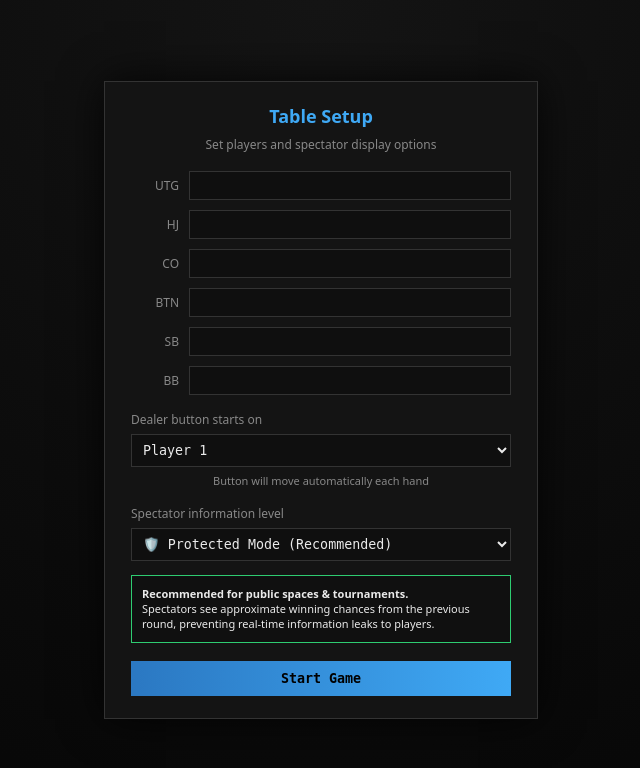
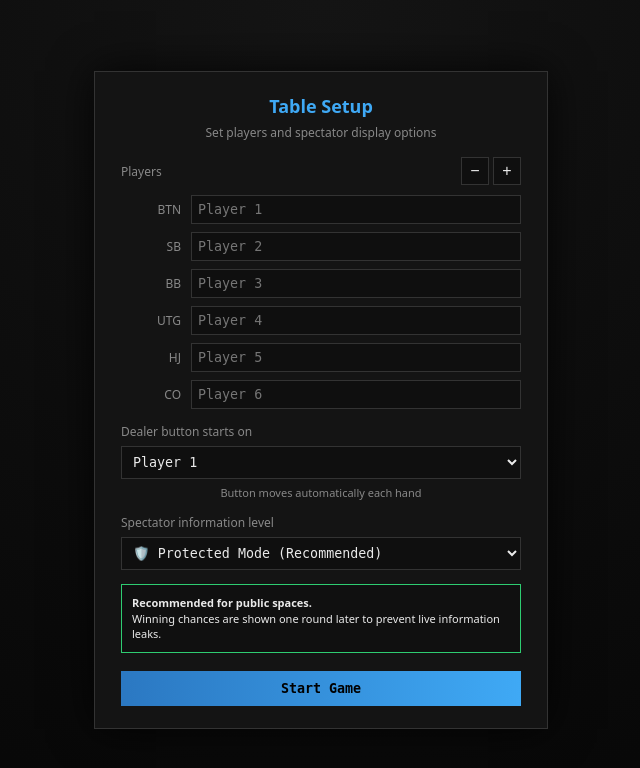
Before and after one commit to Plumpduck1/Poker-Equity-Server, a Flask app: page /host/config in a window 1280 px wide. Shown: the top 768 px of the page, without its empty margins (319-959 px from the left). Run offline with Flask 3, Linux system fonts and the light colour scheme.

Commit message:
dynamic players

```diff
--- a/app.py
+++ b/app.py
@@ -3,7 +3,7 @@ import os
 import random
 import sqlite3
 
-from equity import calculate_equity_multi
+from equity import calculate_equity_multi  # (optionally also import describe_hand if you want)
 from treys import Evaluator, Card
 
 app = Flask(__name__)
@@ -15,6 +15,7 @@ app = Flask(__name__)
 INFO_FULL = "FULL"               # live equities + hole cards (home games)
 INFO_DELAYED = "DELAYED_EQUITY"  # 1-street delayed equities + no hole cards (public)
 
+# "previous street" mapping (used by protected mode)
 PHASE_BACK = {
     "PREFLOP": None,
     "FLOP": "PREFLOP",
@@ -22,6 +23,8 @@ PHASE_BACK = {
     "RIVER": "TURN",
     "SHOWDOWN": "RIVER",
 }
+
+STREETS = ("PREFLOP", "FLOP", "TURN", "RIVER", "SHOWDOWN")
 
 # =============================
 # Database
@@ -54,9 +57,55 @@ SUITS = "cdhs"
 def fresh_deck():
     return [f"{r}{s}" for r in RANKS for s in SUITS]
 
+# Position labels per table size (2–10)
+POSITION_MAP = {
+    2: ["BTN", "BB"],
+    3: ["BTN", "SB", "BB"],
+    4: ["BTN", "SB", "BB", "UTG"],
+    5: ["BTN", "SB", "BB", "UTG", "CO"],
+    6: ["BTN", "SB", "BB", "UTG", "HJ", "CO"],
+    7: ["BTN", "SB", "BB", "UTG", "UTG+1", "HJ", "CO"],
+    8: ["BTN", "SB", "BB", "UTG", "UTG+1", "UTG+2", "HJ", "CO"],
+    9: ["BTN", "SB", "BB", "UTG", "UTG+1", "UTG+2", "UTG+3", "HJ", "CO"],
+    10:["BTN", "SB", "BB", "UTG", "UTG+1", "UTG+2", "UTG+3", "UTG+4", "HJ", "CO"],
+}
+
 def get_positions(players, button_index):
-    labels = ["BTN", "SB", "BB", "UTG", "HJ", "CO"]
-    return {players[(button_index + i) % 6]: labels[i] for i in range(6)}
+    n = len(players)
+    labels = POSITION_MAP.get(n)
+    if not labels:
+        # Fallback (should never happen if we enforce 2–10)
+        labels = ["BTN"] + [f"Seat{i}" for i in range(2, n + 1)]
+
+    return {
+        players[(button_index + i) % n]: labels[i]
+        for i in range(n)
+    }
+
+def iterations_for(players_count: int, phase: str) -> int:
+    """
+    Adaptive Monte Carlo iterations:
+    - More players => fewer iterations to keep responsiveness
+    - Later streets => fewer iterations (less unknown, lower variance)
+    """
+    n = max(2, int(players_count))
+
+    # Base scaled by players (heads-up can afford more)
+    base = 2200  # tweakable
+    iters = int(base / (n ** 0.9))  # gentle decay
+
+    # Street multiplier (later streets can be lower)
+    mult = {
+        "PREFLOP": 1.0,
+        "FLOP": 0.75,
+        "TURN": 0.55,
+        "RIVER": 0.40,
+    }.get(phase, 0.60)
+
+    iters = int(iters * mult)
+
+    # Clamp to sane limits
+    return max(200, min(2000, iters))
 
 # =============================
 # Global state (single table MVP)
@@ -92,12 +141,13 @@ def burn_card():
     game_state["burned"].append(scan_next_card())
 
 def deal_hole_cards():
+    n = len(game_state["players"])
     hands = {p: [] for p in game_state["players"]}
-    start = (game_state["button_index"] + 1) % 6
+    start = (game_state["button_index"] + 1) % n  # first card to SB (or next seat)
 
     for _ in range(2):
-        for i in range(6):
-            p = game_state["players"][(start + i) % 6]
+        for i in range(n):
+            p = game_state["players"][(start + i) % n]
             hands[p].append(scan_next_card())
 
     game_state["hands"] = hands
@@ -119,10 +169,15 @@ def deal_river():
     game_state["phase"] = "RIVER"
 
 # =============================
-# Showdown (deterministic)
+# Showdown (deterministic winner)
 # =============================
 
 def resolve_showdown(game):
+    """
+    Deterministic final result:
+    winner(s) get 100% split.
+    This is safe to reveal at hand end in both modes.
+    """
     evaluator = Evaluator()
     board = [Card.new(c) for c in game["board"]]
 
@@ -135,12 +190,7 @@ def resolve_showdown(game):
     winners = [p for p, s in scores.items() if s == best]
 
     share = 100.0 / len(winners)
-
-    game["display_equities"] = [
-        share if p in winners else 0.0
-        for p in game["players"]
-    ]
-
+    game["display_equities"] = [share if p in winners else 0.0 for p in game["players"]]
     game["tie_probability"] = 100.0 if len(winners) > 1 else 0.0
 
 # =============================
@@ -148,6 +198,7 @@ def resolve_showdown(game):
 # =============================
 
 def start_new_game(players, button_index, info_mode, manual_button=False):
+    n = len(players)
     return {
         "version": 0,
 
@@ -166,10 +217,10 @@ def start_new_game(players, button_index, info_mode, manual_button=False):
 
         # equity system
         "equity_by_phase": {},          # cache per phase
-        "last_completed_phase": None,   # ✅ REQUIRED for delayed mode
-        "display_equities": [0] * 6,
+        "last_completed_phase": None,   # for delayed mode
+        "display_equities": [0.0] * n,
         "display_hand_ranks": {},
-        "tie_probability": 0,
+        "tie_probability": 0.0,
     }
 
 # =============================
@@ -180,23 +231,16 @@ def resolve_display_info(game):
     phase = game["phase"]
     mode = game["info_mode"]
 
-    # FULL BROADCAST → live equity
+    # FULL BROADCAST → live equity for this phase
     if mode == INFO_FULL:
         return game["equity_by_phase"].get(phase)
 
-    # PROTECTED MODE → delayed equity
+    # PROTECTED MODE → 1-street delayed
     if mode == INFO_DELAYED:
-        last = game.get("last_completed_phase")
-        if not last:
-            return None
-
-        # Never show current street equity
-        if last == phase:
-            prev = PHASE_BACK.get(last)
-            return game["equity_by_phase"].get(prev)
-
-        # Show the most recently completed street
-        return game["equity_by_phase"].get(last)
+        prev = PHASE_BACK.get(phase)
+        if not prev:
+            return None  # nothing to show yet at PREFLOP
+        return game["equity_by_phase"].get(prev)
 
     return None
 
@@ -209,12 +253,19 @@ def host_config():
     global game_state
 
     if request.method == "POST":
-        players = request.form.getlist("players[]")
+        players = [p.strip() for p in request.form.getlist("players[]")]
         button_index = int(request.form["button_index"])
         info_mode = request.form.get("info_mode", INFO_DELAYED)
 
-        if len(players) != 6 or any(p.strip() == "" for p in players):
-            return "Must enter exactly 6 players", 400
+        # enforce 2–10 players
+        if len(players) < 2 or len(players) > 10 or any(p == "" for p in players):
+            return "Must enter between 2 and 10 players", 400
+
+        if info_mode not in (INFO_FULL, INFO_DELAYED):
+            info_mode = INFO_DELAYED
+
+        n = len(players)
+        button_index = button_index % n
 
         game_state = start_new_game(players, button_index, info_mode)
 
@@ -234,13 +285,15 @@ def host_view():
     if game_state is None:
         return redirect("/host/config")
 
+    n = len(game_state["players"])
+
     # ---------- POST controls ----------
     if request.method == "POST":
         action = request.form.get("action")
 
-        # Misdeal / force button
+        # Misdeal / force button to a specific seat
         if "force_button" in request.form:
-            new_btn = int(request.form["force_button"])
+            new_btn = int(request.form["force_button"]) % n
 
             game_state = start_new_game(
                 game_state["players"],
@@ -254,16 +307,16 @@ def host_view():
             bump_version()
             return redirect("/host")
 
-        # Main flow button
+        # Main flow button (Next Street / Showdown / Next Hand)
         if action == "advance":
+            phase = game_state["phase"]
 
-            if game_state["phase"] in ("WAITING", "SHOWDOWN"):
-
+            if phase in ("WAITING", "SHOWDOWN"):
                 # decide whether to rotate button
                 if game_state.get("manual_button"):
                     next_btn = game_state["button_index"]
                 else:
-                    next_btn = (game_state["button_index"] - 1) % 6
+                    next_btn = (game_state["button_index"] - 1) % n
 
                 game_state = start_new_game(
                     game_state["players"],
@@ -275,16 +328,13 @@ def host_view():
                 scan_full_deck_sim()
                 deal_hole_cards()
 
-            elif game_state["phase"] == "PREFLOP":
+            elif phase == "PREFLOP":
                 deal_flop()
-
-            elif game_state["phase"] == "FLOP":
+            elif phase == "FLOP":
                 deal_turn()
-
-            elif game_state["phase"] == "TURN":
+            elif phase == "TURN":
                 deal_river()
-
-            elif game_state["phase"] == "RIVER":
+            elif phase == "RIVER":
                 game_state["phase"] = "SHOWDOWN"
 
             bump_version()
@@ -295,30 +345,31 @@ def host_view():
     # ---------- GET: equity / showdown resolution ----------
     phase = game_state["phase"]
 
-    # Track whether public display changes (to bump version only when needed)
-    prev_display = list(game_state.get("display_equities", [0] * 6))
-    prev_tie = float(game_state.get("tie_probability", 0))
+    prev_display = list(game_state.get("display_equities", [0.0] * n))
+    prev_tie = float(game_state.get("tie_probability", 0.0))
 
+    # SHOWDOWN: deterministic final
     if phase == "SHOWDOWN":
         resolve_showdown(game_state)
 
-        # cache showdown too (useful for FULL mode consistency)
+        # Cache showdown result for FULL mode consistency (optional)
         game_state["equity_by_phase"][phase] = {
             "equities": list(game_state["display_equities"]),
             "hand_ranks": dict(game_state.get("display_hand_ranks", {})),
-            "tie_probability": game_state["tie_probability"],
+            "tie_probability": float(game_state["tie_probability"]),
         }
 
-        # mark showdown as completed for delayed logic
         game_state["last_completed_phase"] = "SHOWDOWN"
 
+    # NORMAL STREETS: Monte Carlo (cached per street)
     elif phase in ("PREFLOP", "FLOP", "TURN", "RIVER"):
-        # compute + cache equity once per phase
         if phase not in game_state["equity_by_phase"]:
+            iters = iterations_for(n, phase)
+
             equities, tie_prob, hand_ranks = calculate_equity_multi(
                 [game_state["hands"][p] for p in game_state["players"]],
                 player_names=game_state["players"],
-                iterations=500,
+                iterations=iters,
                 board_str=game_state["board"],
             )
 
@@ -328,33 +379,29 @@ def host_view():
                 "tie_probability": tie_prob,
             }
 
-            # ✅ THIS was missing in your code
+            # mark this street as completed (useful for debugging / future)
             game_state["last_completed_phase"] = phase
 
-        # resolve what can be shown publicly/host display-equity
         info = resolve_display_info(game_state)
         if info:
-            game_state["display_equities"] = info["equities"]
-            game_state["display_hand_ranks"] = info.get("hand_ranks", {})
-            game_state["tie_probability"] = info.get("tie_probability", 0)
+            game_state["display_equities"] = list(info.get("equities", [0.0] * n))
+            game_state["display_hand_ranks"] = dict(info.get("hand_ranks", {}))
+            game_state["tie_probability"] = float(info.get("tie_probability", 0.0))
         else:
-            game_state["display_equities"] = [0] * 6
+            game_state["display_equities"] = [0.0] * n
             game_state["display_hand_ranks"] = {}
-            game_state["tie_probability"] = 0
+            game_state["tie_probability"] = 0.0
 
     else:
-        game_state["display_equities"] = [0] * 6
+        game_state["display_equities"] = [0.0] * n
         game_state["display_hand_ranks"] = {}
-        game_state["tie_probability"] = 0
+        game_state["tie_probability"] = 0.0
 
-    # If delayed equities became available without a POST action, bump version now
+    # If display changed due to first-time equity compute (no POST), bump version
     if game_state["display_equities"] != prev_display or game_state["tie_probability"] != prev_tie:
         bump_version()
 
-    positions = get_positions(
-        game_state["players"],
-        game_state["button_index"],
-    )
+    positions = get_positions(game_state["players"], game_state["button_index"])
 
     return render_template(
         "host.html",
@@ -364,10 +411,8 @@ def host_view():
 
 @app.route("/")
 def audience_view():
-    # Always render the page
-    # Frontend will handle "not configured" state
+    # Always render; frontend handles "waiting for host"
     return render_template("audience.html", game=game_state)
-
 
 @app.route("/game_state")
 def game_state_json():
@@ -376,19 +421,14 @@ def game_state_json():
 
     public = dict(game_state)
 
-    # PROTECTED MODE — hide sensitive info
+    # Protected mode: do NOT leak hole cards or hand ranks
     if game_state["info_mode"] == INFO_DELAYED:
         public["hands"] = {}
         public["display_hand_ranks"] = {}
 
-    # FULL BROADCAST — allow everything
-    elif game_state["info_mode"] == INFO_FULL:
-        # hands are already in game_state
-        # display_hand_ranks already populated
-        pass
-
+    # Full broadcast: allow hole cards + hand ranks
+    # (Audience JS can show them when info_mode === "FULL")
     return public
-
 
 # =============================
 # Run
--- a/templates/config.html
+++ b/templates/config.html
@@ -28,7 +28,7 @@ body {
 }
 
 .config-container {
-    width: 380px;
+    width: 400px;
     background: var(--panel);
     border: 1px solid var(--border);
     padding: 22px 26px;
@@ -37,7 +37,7 @@ body {
 
 h1 {
     text-align: center;
-    margin: 0 0 8px 0;
+    margin: 0 0 6px 0;
     font-size: 18px;
     font-weight: 600;
     color: var(--accent);
@@ -47,17 +47,49 @@ h1 {
     text-align: center;
     font-size: 12px;
     color: var(--muted);
-    margin-bottom: 18px;
+    margin-bottom: 16px;
 }
 
-/* ---------- PLAYER INPUT ---------- */
+/* ---------- PLAYER CONTROLS ---------- */
+
+.player-header {
+    display: flex;
+    justify-content: space-between;
+    align-items: center;
+    margin-bottom: 10px;
+}
+
+.player-header span {
+    font-size: 12px;
+    color: var(--muted);
+}
+
+.player-controls button {
+    background: #0f0f0f;
+    border: 1px solid var(--border);
+    color: var(--text);
+    width: 28px;
+    height: 28px;
+    cursor: pointer;
+    font-size: 16px;
+}
+
+.player-controls button:hover {
+    border-color: var(--accent);
+}
+
+/* ---------- PLAYER INPUTS ---------- */
+
+.players {
+    margin-bottom: 10px;
+}
 
 .row {
     display: grid;
-    grid-template-columns: 48px 1fr;
+    grid-template-columns: 60px 1fr;
     gap: 10px;
     align-items: center;
-    margin-bottom: 10px;
+    margin-bottom: 8px;
 }
 
 .position {
@@ -83,7 +115,7 @@ input[type="text"]:focus {
 
 label {
     display: block;
-    margin-top: 16px;
+    margin-top: 14px;
     margin-bottom: 6px;
     font-size: 12px;
     color: var(--muted);
@@ -108,7 +140,6 @@ select:focus {
     color: var(--muted);
     margin-top: 6px;
     text-align: center;
-    line-height: 1.4;
 }
 
 /* ---------- INFO BOX ---------- */
@@ -132,7 +163,7 @@ select:focus {
 
 /* ---------- SUBMIT ---------- */
 
-button {
+button.start {
     width: 100%;
     margin-top: 18px;
     padding: 10px;
@@ -144,7 +175,7 @@ button {
     cursor: pointer;
 }
 
-button:hover {
+button.start:hover {
     filter: brightness(1.05);
 }
 </style>
@@ -158,50 +189,24 @@ button:hover {
 
     <form method="POST">
 
-        <!-- PLAYERS -->
-        <div class="row">
-            <div class="position">UTG</div>
-            <input type="text" name="players[]" required>
+        <!-- PLAYER COUNT -->
+        <div class="player-header">
+            <span>Players</span>
+            <div class="player-controls">
+                <button type="button" onclick="removePlayer()">−</button>
+                <button type="button" onclick="addPlayer()">+</button>
+            </div>
         </div>
 
-        <div class="row">
-            <div class="position">HJ</div>
-            <input type="text" name="players[]" required>
-        </div>
-
-        <div class="row">
-            <div class="position">CO</div>
-            <input type="text" name="players[]" required>
-        </div>
-
-        <div class="row">
-            <div class="position">BTN</div>
-            <input type="text" name="players[]" required>
-        </div>
-
-        <div class="row">
-            <div class="position">SB</div>
-            <input type="text" name="players[]" required>
-        </div>
-
-        <div class="row">
-            <div class="position">BB</div>
-            <input type="text" name="players[]" required>
-        </div>
+        <!-- PLAYERS -->
+        <div class="players" id="players"></div>
 
         <!-- BUTTON -->
         <label for="button_index">Dealer button starts on</label>
-        <select name="button_index" id="button_index" required>
-            <option value="0">Player 1</option>
-            <option value="1">Player 2</option>
-            <option value="2">Player 3</option>
-            <option value="3">Player 4</option>
-            <option value="4">Player 5</option>
-            <option value="5">Player 6</option>
-        </select>
+        <select name="button_index" id="button_index" required></select>
 
         <div class="help-text">
-            Button will move automatically each hand
+            Button moves automatically each hand
         </div>
 
         <!-- INFO MODE -->
@@ -215,67 +220,98 @@ button:hover {
             </option>
         </select>
 
+        <div id="info-safe" class="info-box safe">
+            <strong>Recommended for public spaces.</strong><br>
+            Winning chances are shown one round later to prevent live information leaks.
+        </div>
 
-        <div id="info-safe" class="info-box safe">
-    <strong>Recommended for public spaces & tournaments.</strong><br>
-    Spectators see approximate winning chances from the previous round,
-    preventing real-time information leaks to players.
-</div>
+        <div id="info-full" class="info-box warn" style="display:none;">
+            <strong>Full Broadcast warning.</strong><br>
+            Spectators see all cards and live odds. Do not use in public games.
+        </div>
 
-<div id="info-full" class="info-box warn" style="display:none;">
-    <strong>Full Broadcast warning.</strong><br>
-    Spectators see all cards and live odds.
-    Do not use in public games where players can see the audience.
-</div>
-
-
-        <button type="submit">Start Game</button>
+        <button class="start" type="submit">Start Game</button>
     </form>
 </div>
 
 <script>
-function updateButtonOptions() {
-    const nameInputs = document.querySelectorAll('input[name="players[]"]');
-    const select = document.getElementById("button_index");
+const MIN_PLAYERS = 2;
+const MAX_PLAYERS = 10;
 
-    nameInputs.forEach((input, i) => {
-        const name = input.value.trim() || `Player ${i + 1}`;
-        if (select.options[i]) {
-            select.options[i].text = name;
-        }
-    });
+let playerCount = 6;
+
+const POSITION_LABELS = {
+    2: ["BTN","BB"],
+    3: ["BTN","SB","BB"],
+    4: ["BTN","SB","BB","UTG"],
+    5: ["BTN","SB","BB","UTG","CO"],
+    6: ["BTN","SB","BB","UTG","HJ","CO"],
+    7: ["BTN","SB","BB","UTG","UTG+1","HJ","CO"],
+    8: ["BTN","SB","BB","UTG","UTG+1","UTG+2","HJ","CO"],
+    9: ["BTN","SB","BB","UTG","UTG+1","UTG+2","UTG+3","HJ","CO"],
+    10:["BTN","SB","BB","UTG","UTG+1","UTG+2","UTG+3","UTG+4","HJ","CO"],
+};
+
+function renderPlayers() {
+    const container = document.getElementById("players");
+    container.innerHTML = "";
+
+    const labels = POSITION_LABELS[playerCount];
+
+    for (let i = 0; i < playerCount; i++) {
+        const row = document.createElement("div");
+        row.className = "row";
+        row.innerHTML = `
+            <div class="position">${labels[i]}</div>
+            <input type="text" name="players[]" required placeholder="Player ${i + 1}">
+        `;
+        container.appendChild(row);
+    }
+
+    renderButtonOptions();
 }
 
-document.querySelectorAll('input[name="players[]"]').forEach(inp => {
-    inp.addEventListener("input", updateButtonOptions);
-});
+function renderButtonOptions() {
+    const select = document.getElementById("button_index");
+    select.innerHTML = "";
+
+    for (let i = 0; i < playerCount; i++) {
+        const opt = document.createElement("option");
+        opt.value = i;
+        opt.textContent = `Player ${i + 1}`;
+        select.appendChild(opt);
+    }
+}
+
+function addPlayer() {
+    if (playerCount < MAX_PLAYERS) {
+        playerCount++;
+        renderPlayers();
+    }
+}
+
+function removePlayer() {
+    if (playerCount > MIN_PLAYERS) {
+        playerCount--;
+        renderPlayers();
+    }
+}
 
 function updateInfoTooltip() {
     const mode = document.getElementById("info_mode").value;
-
-    const safeBox = document.getElementById("info-safe");
-    const fullBox = document.getElementById("info-full");
-
-    // hide both first
-    safeBox.style.display = "none";
-    fullBox.style.display = "none";
-
-    if (mode === "DELAYED_EQUITY") {
-        safeBox.style.display = "block";
-    } else if (mode === "FULL") {
-        fullBox.style.display = "block";
-    }
+    document.getElementById("info-safe").style.display =
+        mode === "DELAYED_EQUITY" ? "block" : "none";
+    document.getElementById("info-full").style.display =
+        mode === "FULL" ? "block" : "none";
 }
 
-document.getElementById("info_mode").addEventListener(
-    "change",
-    updateInfoTooltip
-);
+document.getElementById("info_mode")
+    .addEventListener("change", updateInfoTooltip);
 
-// ensure correct tooltip on page load
+// initial render
+renderPlayers();
 updateInfoTooltip();
 </script>
 
-
 </body>
 </html>
```
Also changed, not shown: templates/audience.html (+62 -104 lines), templates/host.html (+26 -23 lines).
